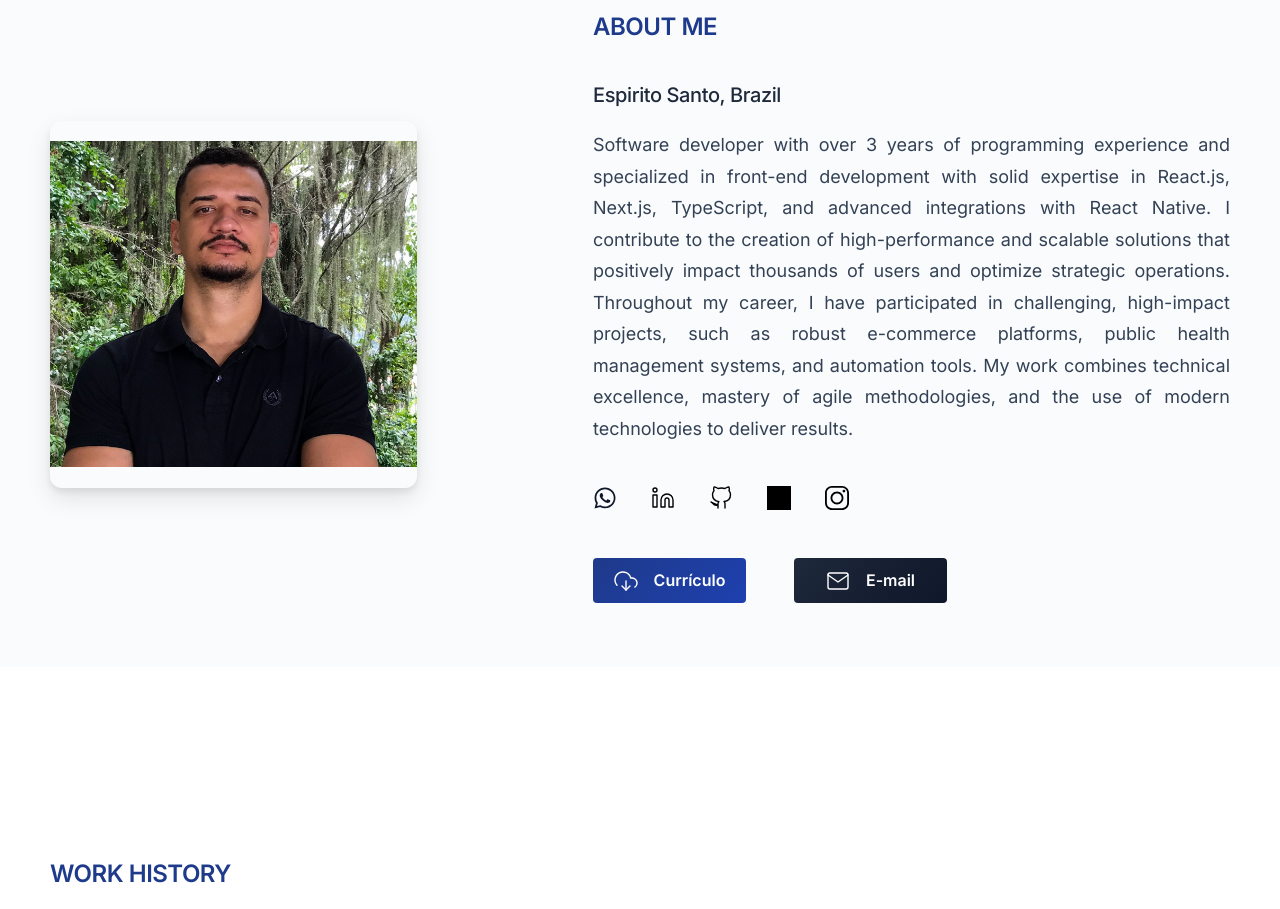
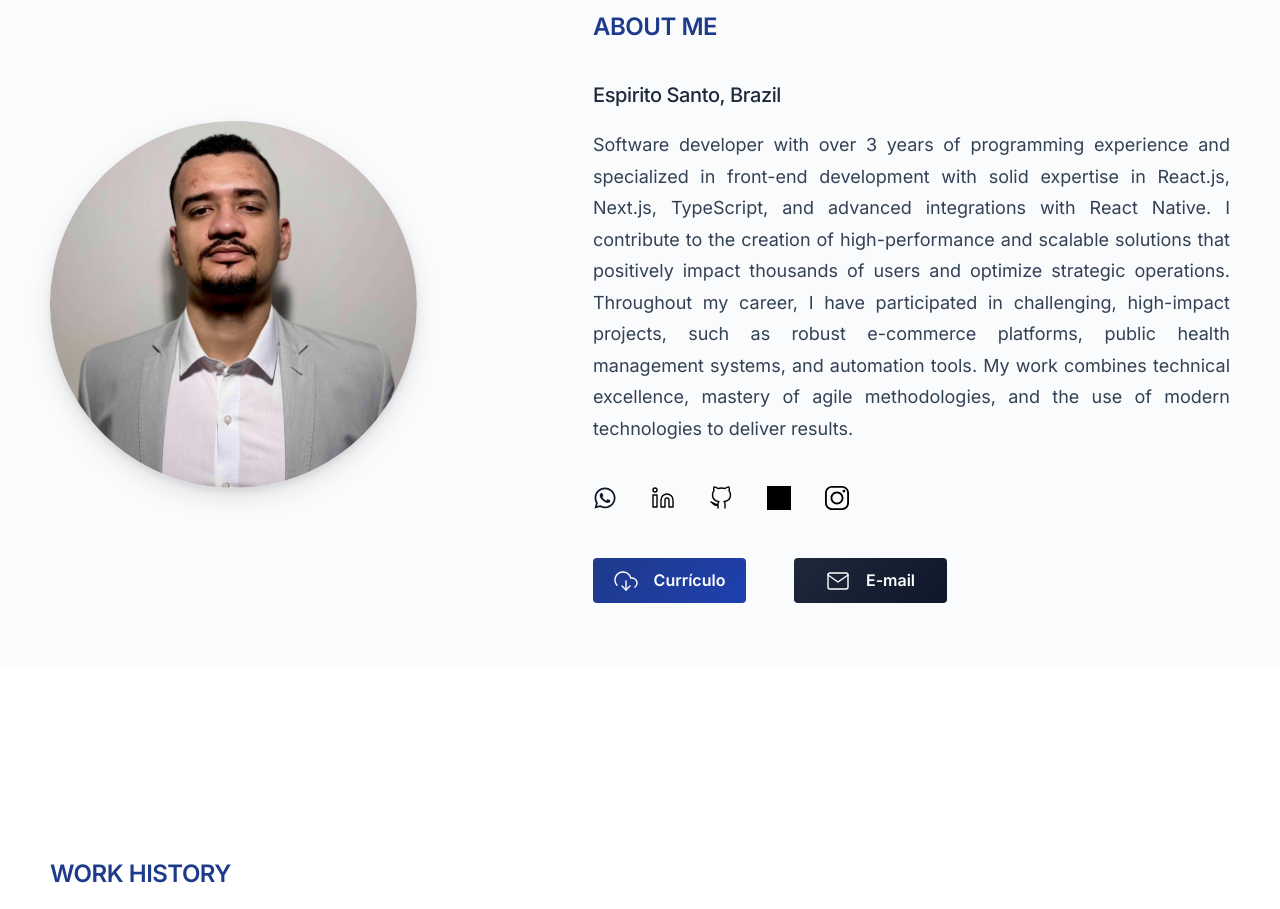
Before and after one commit to Jonathas-bonfim/portifolio, a React (Vite) app: page / in a window 1280 px wide. Shown: the part 1020-1929 px from the top of the page. Built offline with nearby package versions, Linux system fonts and the light colour scheme; no server answers; grey boxes are pictures that could not be loaded.

Commit message:
feat/jb/new redesign

```diff
--- a/src/components/About/index.scss
+++ b/src/components/About/index.scss
@@ -21,7 +21,7 @@
     img {
       width: 367px;
       height: 367px;
-      border-radius: 12px;
+      border-radius: 50%;
 
       object-fit: contain;
       box-shadow: 0 4px 6px rgba(0, 0, 0, 0.07),
```
Also changed, not shown: src/assets/images/about/profile.jpg.
